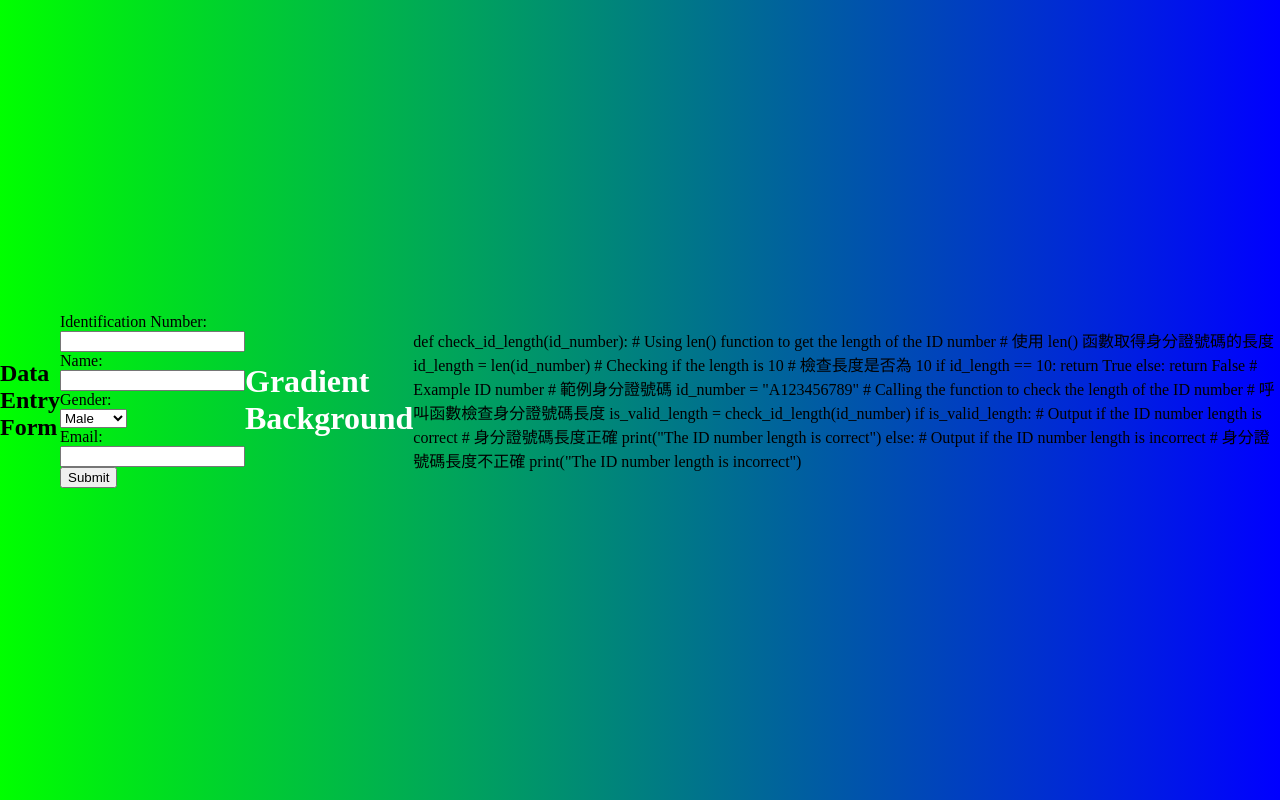
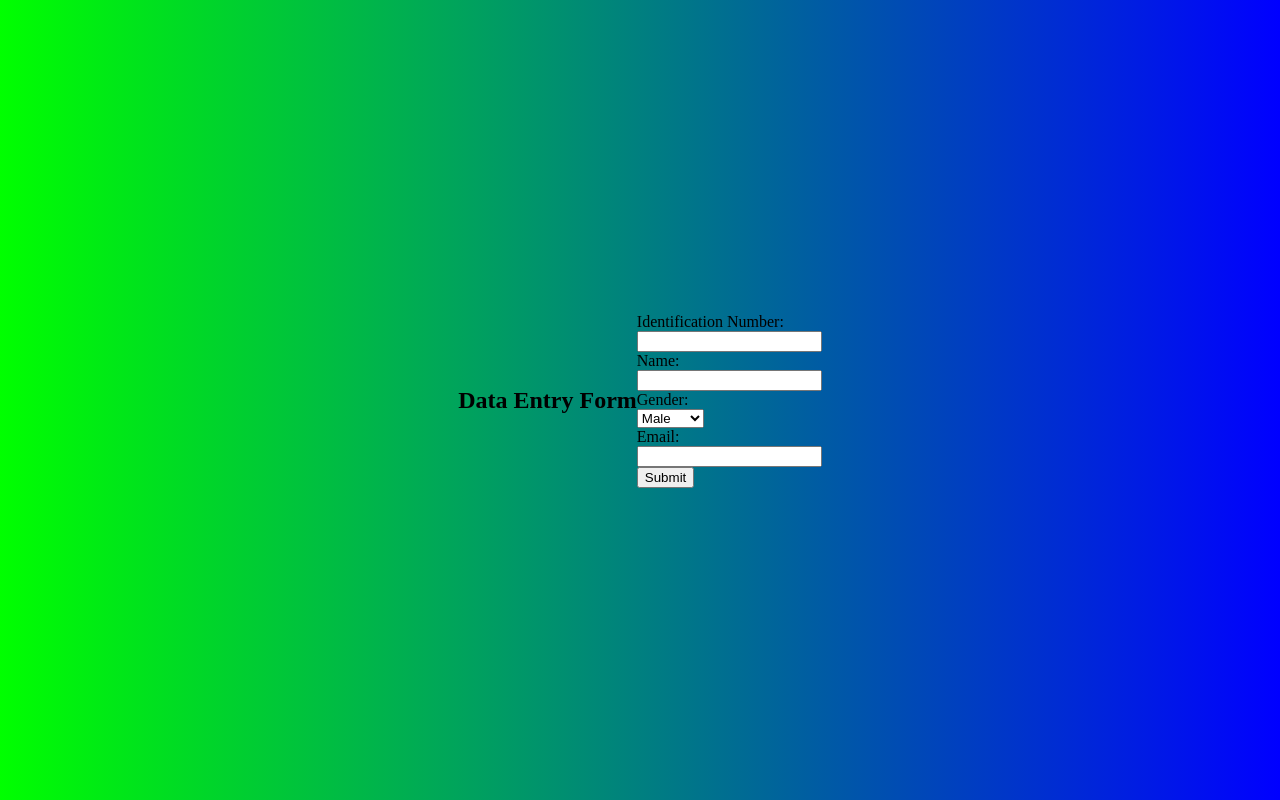
Before and after one commit to lpc93/0429, a Flask app: page / in a window 1280 px wide. Run offline with Flask 3, Linux system fonts and the light colour scheme.

Commit message:
Update input_data.html

```diff
--- a/templates/input_data.html
+++ b/templates/input_data.html
@@ -41,37 +41,3 @@
         h1 {
             color: white;
         }
-    </style>
-</head>
-<body>
-    <h1>Gradient Background</h1>
-</body>
-</html>
-def check_id_length(id_number):
-    # Using len() function to get the length of the ID number
-    # 使用 len() 函數取得身分證號碼的長度
-    id_length = len(id_number)
-
-    # Checking if the length is 10
-    # 檢查長度是否為 10
-    if id_length == 10:
-        return True
-    else:
-        return False
-
-# Example ID number
-# 範例身分證號碼
-id_number = "A123456789"
-
-# Calling the function to check the length of the ID number
-# 呼叫函數檢查身分證號碼長度
-is_valid_length = check_id_length(id_number)
-
-if is_valid_length:
-    # Output if the ID number length is correct
-    # 身分證號碼長度正確
-    print("The ID number length is correct")
-else:
-    # Output if the ID number length is incorrect
-    # 身分證號碼長度不正確
-    print("The ID number length is incorrect")
```
